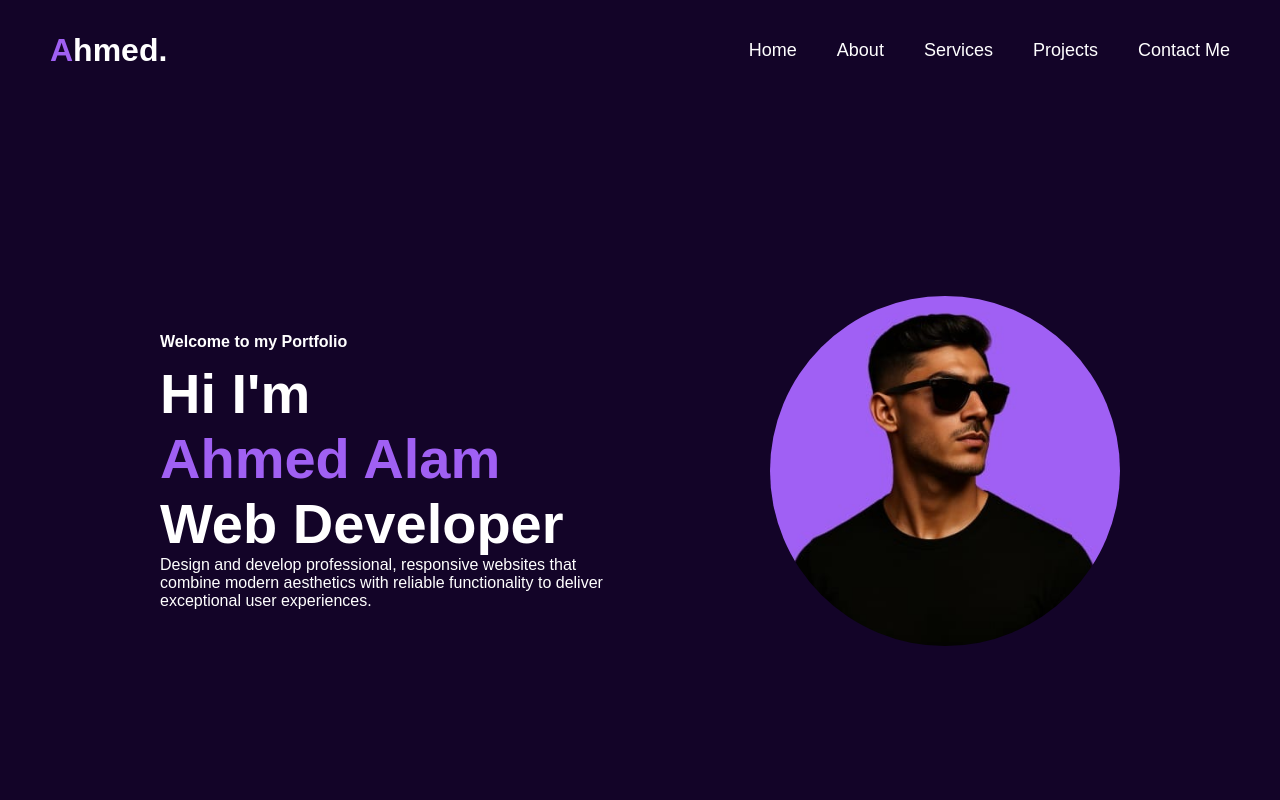
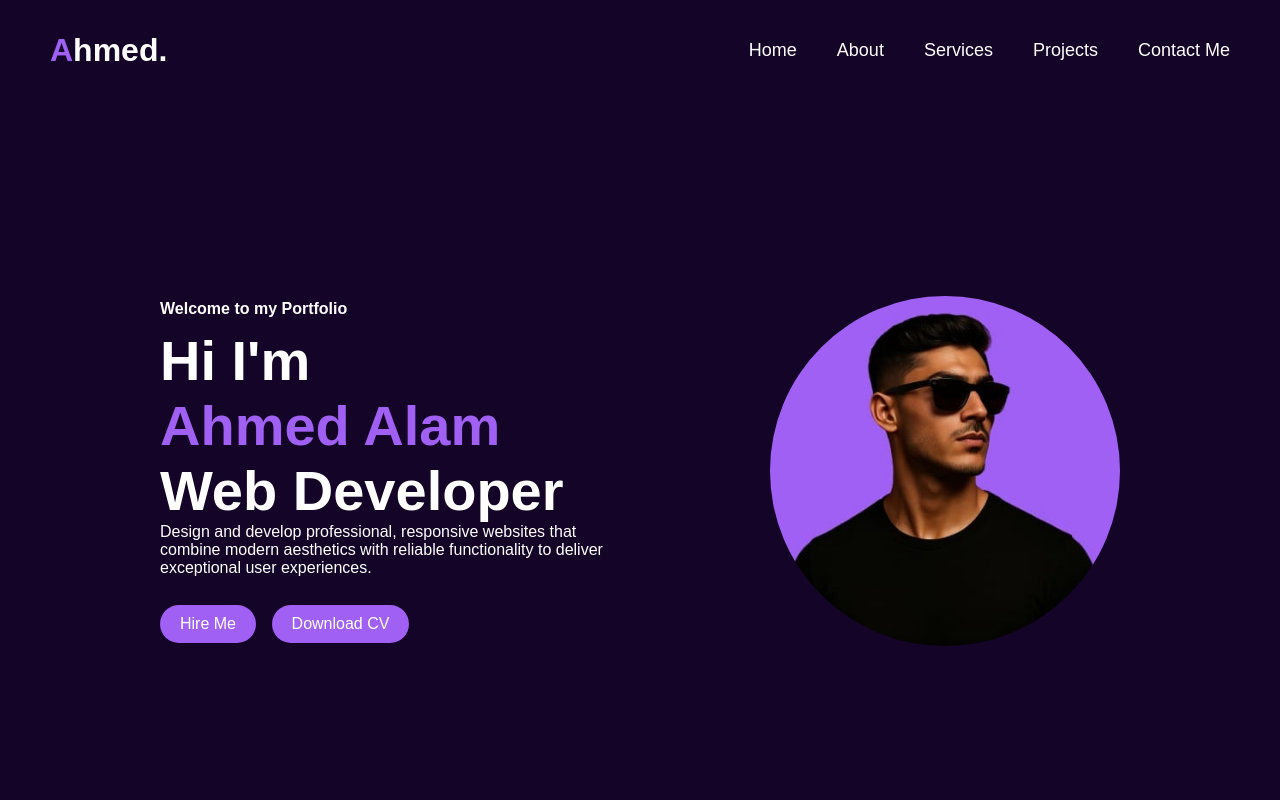
Before and after one commit to ahmedaalam/My-Portfolio, a plain HTML site: page index.html in a window 1280 px wide. Shown: the top 800 px of the page. Drawn offline with Linux system fonts and the light colour scheme.

Commit message:
add buttons

```diff
--- a/index.html
+++ b/index.html
@@ -38,6 +38,8 @@
           <p class="top-text">
              Design and develop professional, responsive websites that combine modern aesthetics with reliable functionality to deliver exceptional user experiences.
           </p>
+          <a href="#contact" class="hire-btn">Hire Me</a>
+          <a href=""class="cv-btn">Download CV</a>
         </div>
         <div class="rightSection">
           <img src="images/profile-img.jfif" alt="" />
--- a/style.css
+++ b/style.css
@@ -83,6 +83,27 @@ body {
     font-weight: 400;
 }
 
+.hire-btn {
+    background-color: #a060f3;
+    color: #FFFFFF;
+    display: inline-block;
+    padding: 10px 20px;
+    border-radius: 25px;
+    font-size: 1rem;
+    font-weight: 400;
+    text-decoration: none;
+}
+
+.cv-btn {
+    background-color: #a060f3;
+    color: #FFFFFF;
+    display: inline-block;
+    padding: 10px 20px;
+    border-radius: 25px;
+    font-size: 1rem;
+    font-weight: 400;
+    text-decoration: none;
+}
 .welcome {
     font-size: 1rem;
     padding-bottom: 10px;
```
